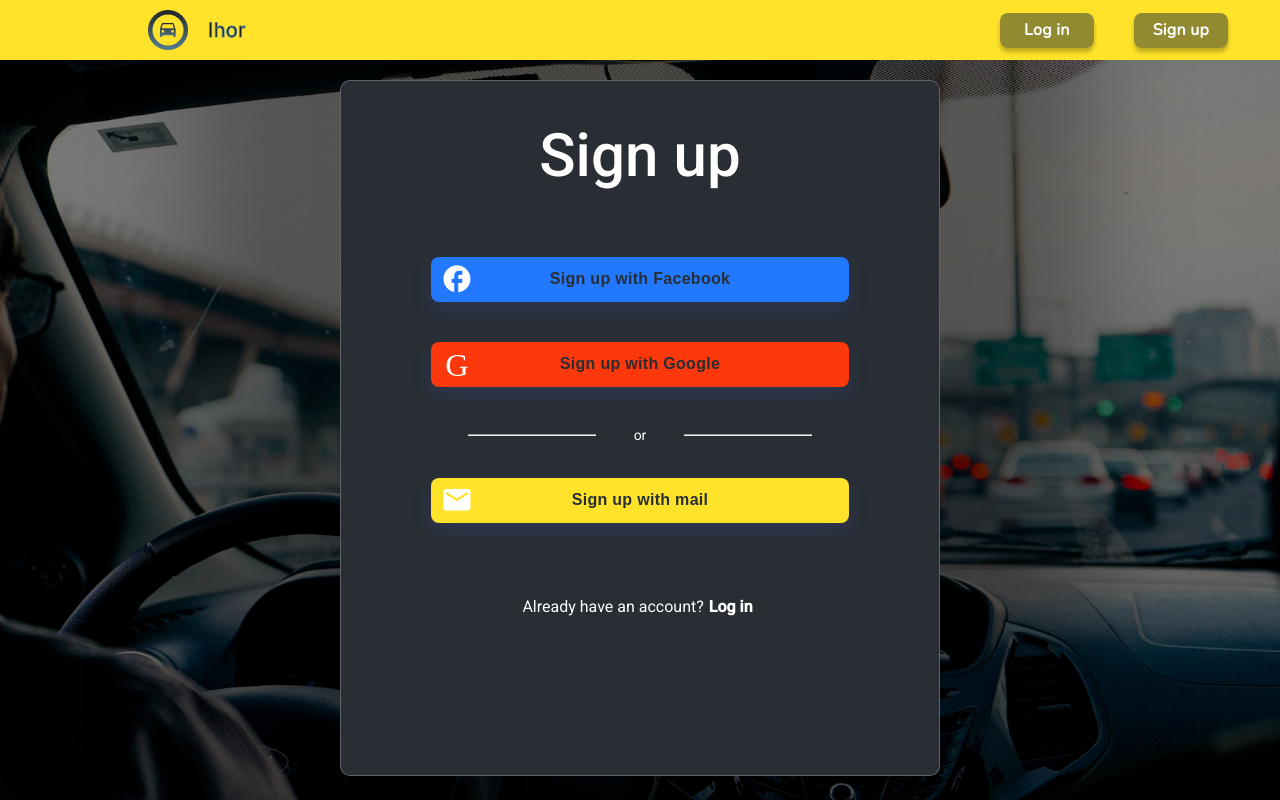
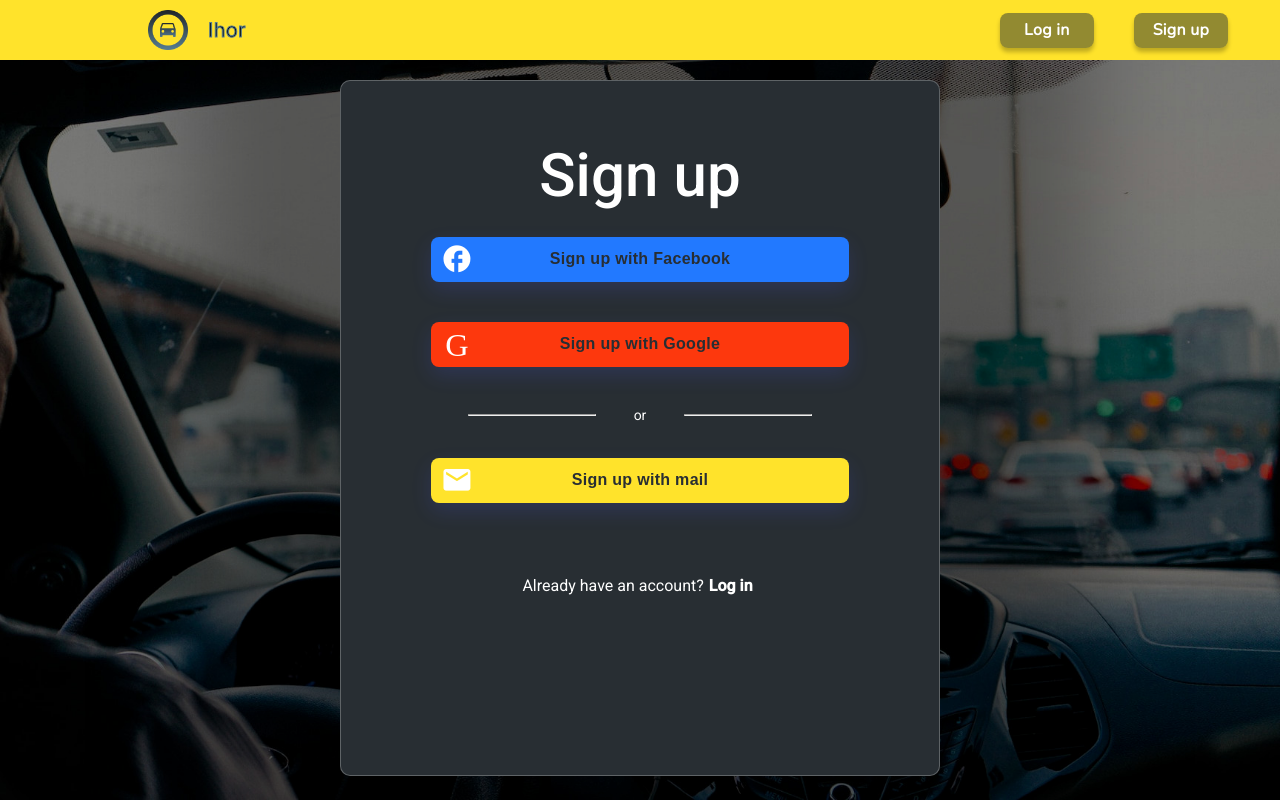
Before and after one commit to jovannajdovski/UberApp_front, an Angular app in the folder ihor/: page /signup in a window 1280 px wide. Built offline with nearby package versions, Linux system fonts and the light colour scheme.

Commit message:
Ui update

```diff
--- a/ihor/src/app/components/signup/signup.component.css
+++ b/ihor/src/app/components/signup/signup.component.css
@@ -43,6 +43,7 @@ h1 {
     font-size: 60px;
     line-height: 82px;
     letter-spacing: 0.1px;
+    margin-bottom: 0em;
     /* margin-bottom: auto; */
 }
 
```
